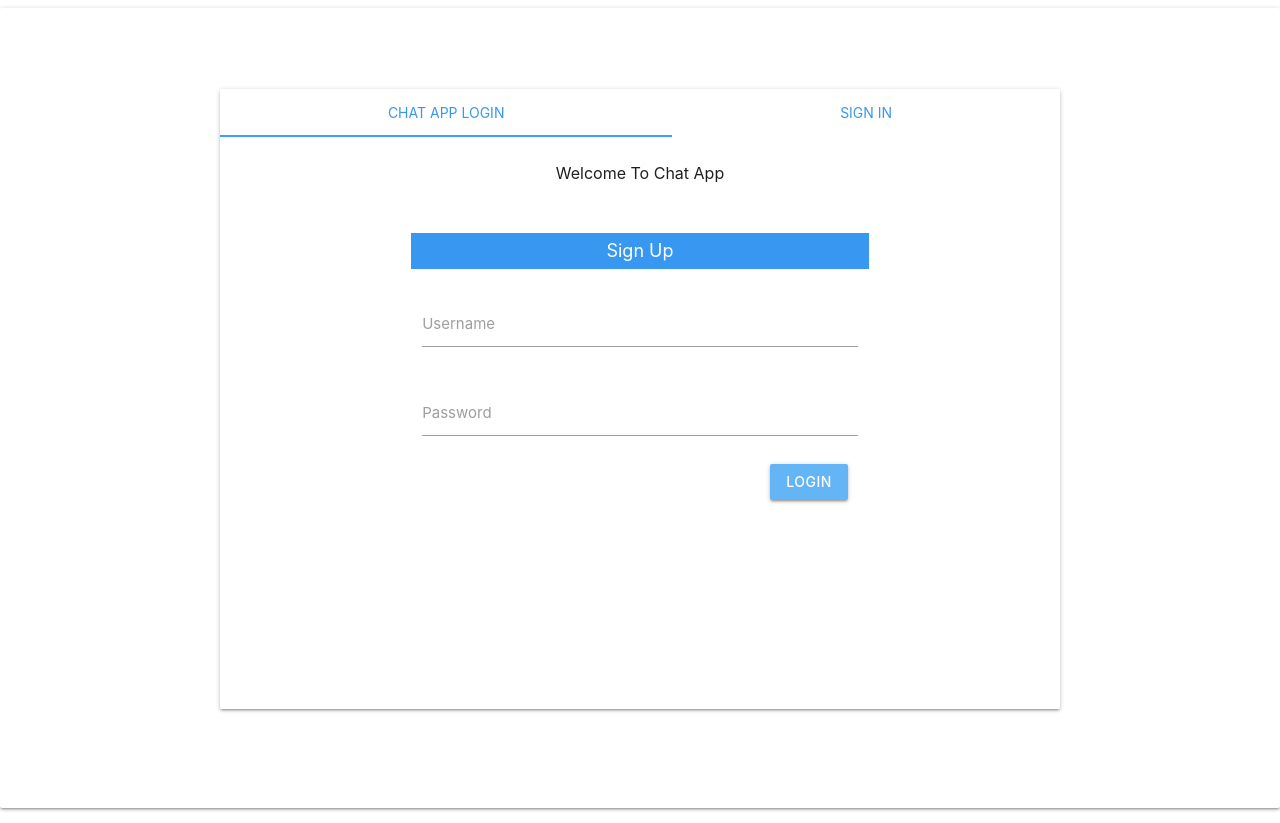
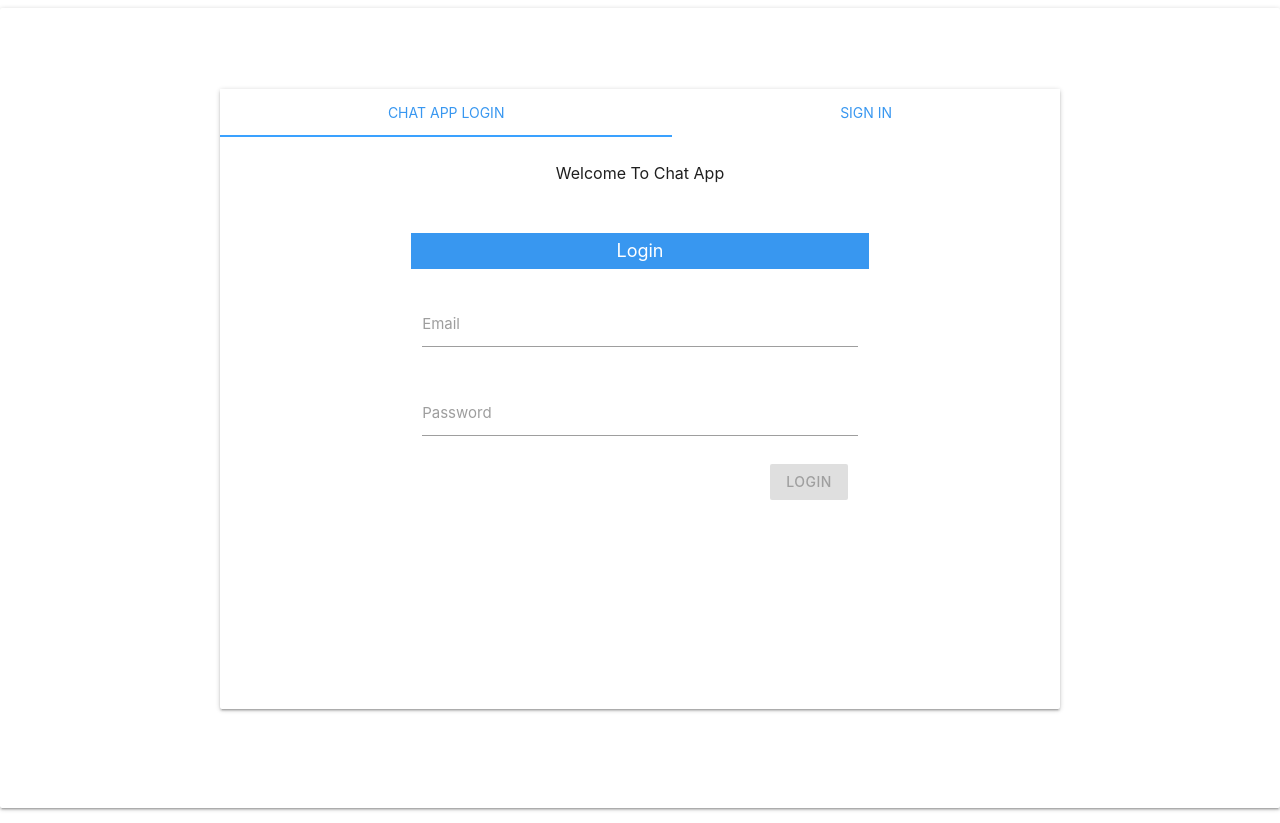
Before and after one commit to bakaiDev/express-mongoDb-angular-ionic-chat-app, an Angular app in the folder client/: page / in a window 1280 px wide. Built offline with nearby package versions, Linux system fonts and the light colour scheme.

Commit message:
Login Form | change to login with email | added loginUser method in service

```diff
--- a/client/src/app/components/login/login.component.html
+++ b/client/src/app/components/login/login.component.html
@@ -1,26 +1,40 @@
 <div class="container">
   <div class="row">
     <div class="col s10 offset-s1" id="panel">
-      <h3 id="title">Sign Up</h3>
-      <form class="col s12">
+      <div class="progress" *ngIf="showSpinner">
+        <div class="indeterminate"></div>
+      </div>
+
+      <h3 id="title">Login</h3>
+
+      <div  id="errorMsg" *ngIf="errorMessage">
+        <span>{{errorMessage}}</span>
+      </div>
+
+      <form class="col s12" [formGroup]="loginForm" novalidate (ngSubmit)="loginUser()">
         <div class="row">
           <div class="input-field col s12">
-            <input  id="user-name" type="text">
-            <label for="user-name">Username</label>
+            <input  id="user-name" type="text" formControlName="email">
+            <label for="user-name">Email</label>
+            <span class="error" *ngIf="!loginForm.controls['email'].valid && loginForm.controls['email'].touched">
+              Email is required
+            </span>
+
           </div>
 
         </div>
 
 
-
-
         <div class="row">
           <div class="input-field col s12">
-            <input id="password" type="password" class="validate">
+            <input id="password" type="password"  formControlName="password">
             <label for="password">Password</label>
+            <span class="error" *ngIf="!loginForm.controls['password'].valid && loginForm.controls['password'].touched">
+              Password is required
+            </span>
           </div>
         </div>
-        <button class="btn waves-effect" id="loginbtn">
+        <button class="btn waves-effect" id="loginbtn"  [disabled]="!loginForm.valid">
           Login
         </button>
       </form>
--- a/client/src/app/components/login/login.component.ts
+++ b/client/src/app/components/login/login.component.ts
@@ -1,4 +1,7 @@
 import { Component, OnInit } from '@angular/core';
+import {FormBuilder, FormGroup, Validators} from '@angular/forms';
+import {AuthService} from '../../services/auth.service';
+import {Router} from '@angular/router';
 
 @Component({
   selector: 'app-login',
@@ -6,10 +9,42 @@ import { Component, OnInit } from '@angular/core';
   styleUrls: ['./login.component.scss']
 })
 export class LoginComponent implements OnInit {
+  loginForm: FormGroup;
+  errorMessage: string;
+  showSpinner = false;
 
-  constructor() { }
+  constructor(private authService: AuthService,
+              private fb: FormBuilder,
+              private router: Router
+  ) { }
 
   ngOnInit(): void {
+    this.init();
   }
 
+  init() {
+    this.loginForm = this.fb.group({
+      email: ['', [Validators.email, Validators.required]],
+      password: ['', Validators.required],
+    });
+  }
+
+  loginUser() {
+    this.showSpinner = true;
+    this.authService.loginUser(this.loginForm.value).subscribe(data => {
+      console.log(data);
+      this.loginForm.reset();
+      setTimeout(() => {
+        this.router.navigate(['streams']);
+      }, 2000);
+    }, error => {
+      this.showSpinner = false;
+      if (error.error.msg) {
+        this.errorMessage = error.error.msg[0].message;
+      }
+      if (error.error.message) {
+        this.errorMessage = error.error.message;
+      }
+    });
+  }
 }
--- a/client/src/app/services/auth.service.ts
+++ b/client/src/app/services/auth.service.ts
@@ -14,4 +14,8 @@ export class AuthService {
   registerUser(body): Observable<any> {
     return this.http.post(`${BASEURL}/register`, body);
   }
+
+  loginUser(body) {
+    return this.http.post(`${BASEURL}/login`, body);
+  }
 }
```
Also changed, not shown: 1 other file (tests, documents, lock files or other folders).
